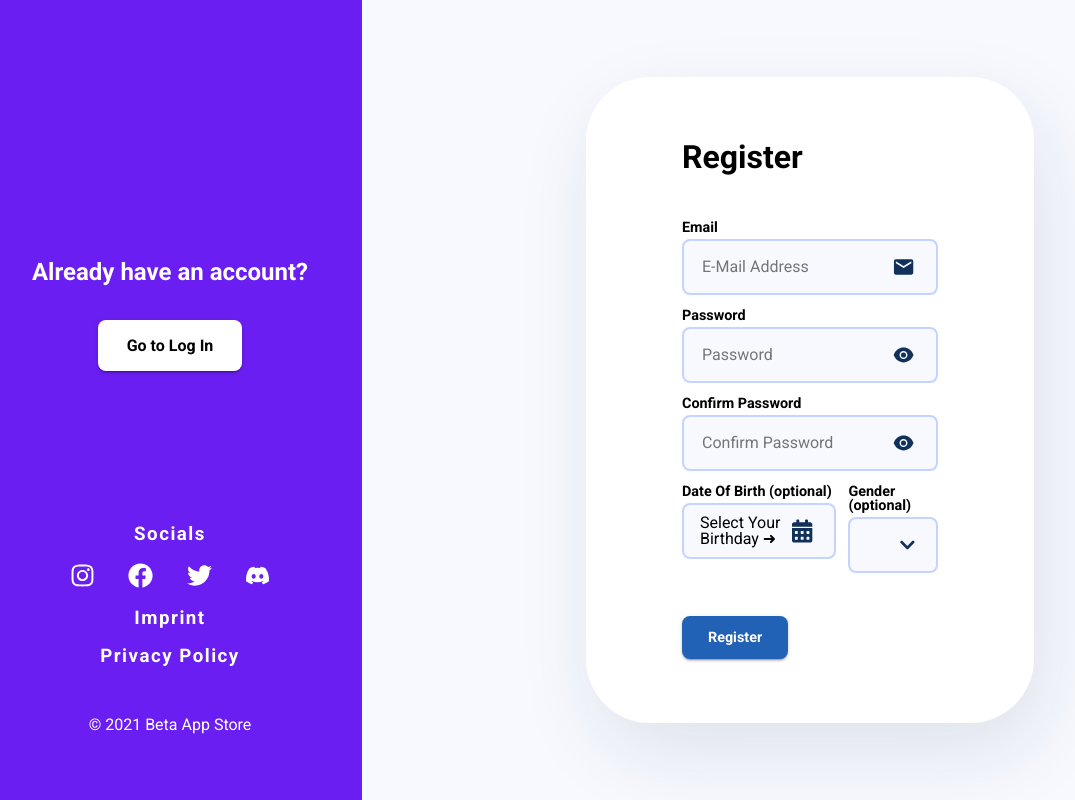
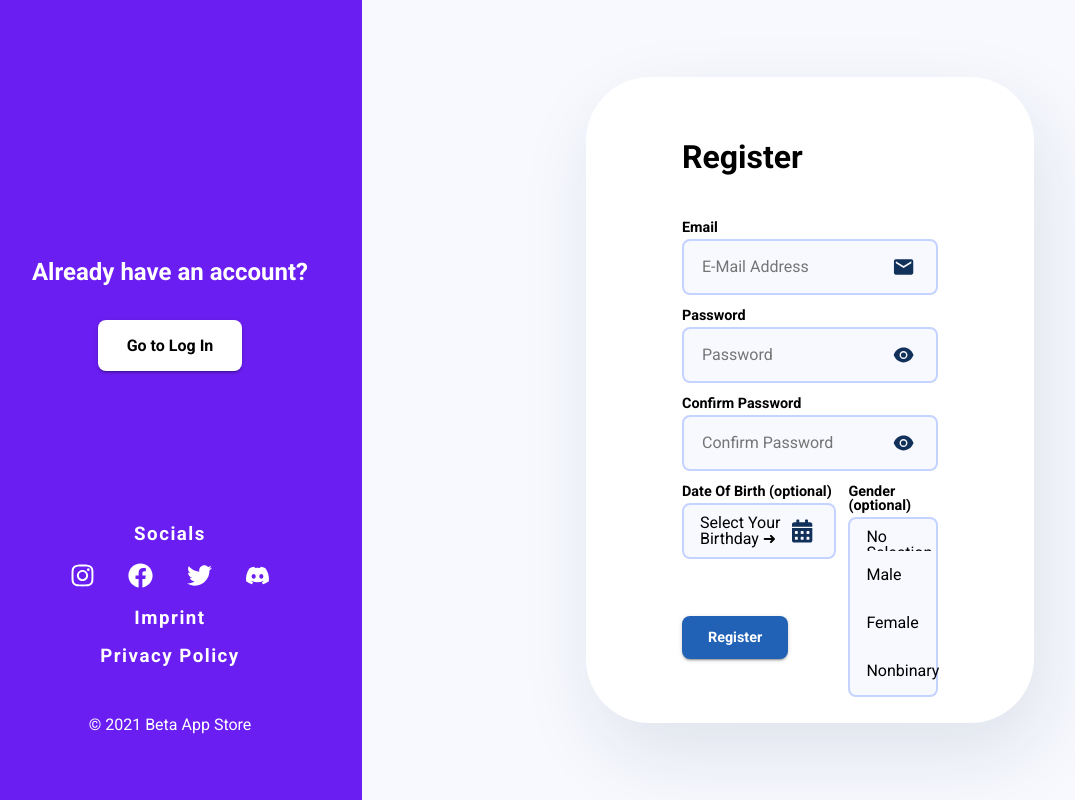
Before and after one commit to floriankulig/testiply, a Next.js app: page /register in a window 1280 px wide. Both pictures are taken after a click on the element 915 px from the left and 544 px from the top of the page. Shown: the whole page, without its empty margins (22-1097 px from the left). Built offline with nearby package versions, Linux system fonts and the light colour scheme.

Commit message:
added logic for optional values

```diff
--- a/src/components/auth/SelectionInput.tsx
+++ b/src/components/auth/SelectionInput.tsx
@@ -36,17 +36,26 @@ interface SelectionInputProps {
     style?: Object;
     className?: string;
     selection: any;
+    optional?: boolean;
     setSelection: React.Dispatch<React.SetStateAction<any>>;
     values: any[]
 }
 
-export const SelectionInput: React.FC<SelectionInputProps> = ({ style, className, selection, setSelection, values }) => {
+export const SelectionInput: React.FC<SelectionInputProps> = ({ style, className, selection, optional, setSelection, values }) => {
     const [dropdownOpen, setDropdownOpen] = useState<boolean>(false);
+    const [active, setActive] = useState<string>(optional ? "No Selection" : selection);
     const ref = useRef<HTMLUListElement>()
     useOnClickOutside(ref, () => setDropdownOpen(false));
 
-    const handleSeletionChange = (newSelection: any) => {
-        setSelection(newSelection)
+    const handleSelectionChange = (newSelection: any) => {
+        if (newSelection) {
+            setActive(newSelection)
+            setSelection(newSelection)
+        } else {
+            setActive("No Selection")
+            setSelection(null)
+        }
+
         setDropdownOpen(false)
     }
 
@@ -55,7 +64,7 @@ export const SelectionInput: React.FC<SelectionInputProps> = ({ style, className
             Gender (optional)
             <TextField>
                 <span>
-                    {capitalized(selection)}
+                    {capitalized(active)}
                 </span>
                 <SVGWrapper
                     clickable
@@ -69,17 +78,23 @@ export const SelectionInput: React.FC<SelectionInputProps> = ({ style, className
                     <FaChevronDown />
                 </SVGWrapper>
             </TextField>
-            {dropdownOpen && (
+            {dropdownOpen && values.filter(value => value !== active) && (
                 <Dropdown ref={ref}>
-                    {values && values.filter(value => value !== selection).map(value => (
+                    {values && values.filter(value => value !== active).map(value => (
                         <li
                             key={value}
-                            onClick={() => handleSeletionChange(value)}
-                            onKeyDown={() => handleSeletionChange(value)}
+                            onClick={() => handleSelectionChange(value)}
+                            onKeyDown={() => handleSelectionChange(value)}
                         >
                             {capitalized(value)}
                         </li>
                     ))}
+                    {optional && active !== "No Selection" && <li
+                        onClick={() => handleSelectionChange(null)}
+                        onKeyDown={() => handleSelectionChange(null)}
+                    >
+                        {capitalized("No Selection")}
+                    </li>}
                 </Dropdown>
             )}
         </FormInput>
```
